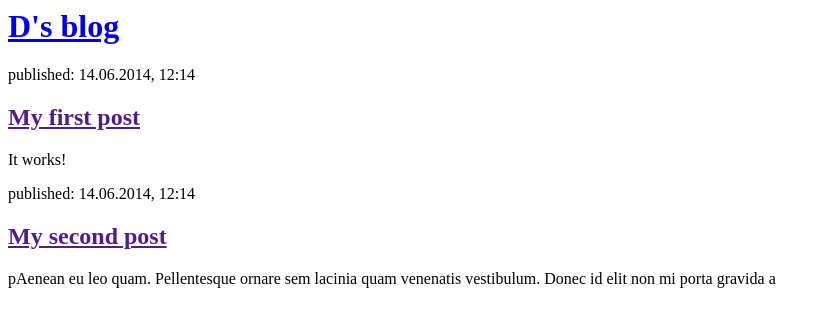
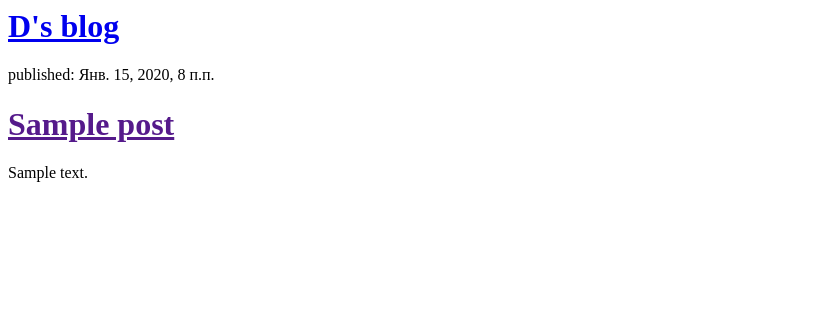
Before and after one commit to JuniorDG/my-first-blog, a Django app: template blog/templates/blog/post_list.html in a window 1280 px wide. Shown: the top 327 px of the page, without its empty margins (0-830 px from the left). Run offline with Django 3.2, Linux system fonts and the light colour scheme; the template is opened without the code that fills it: values that come from a table or form of the project are taken from there, others are empty; tables that the repository leaves empty hold one stand-in row (values such as "Sample post").

Commit message:
Modified templates to display posts from database.

```diff
--- a/blog/models.py
+++ b/blog/models.py
@@ -6,10 +6,10 @@ class Post(models.Model):
 	title = models.CharField(max_length=200)
 	text = models.TextField()
 	created_date = models.DateTimeField(default=timezone.now)
-	publised_date = models.DateTimeField(blank=True, null=True)
+	published_date = models.DateTimeField(blank=True, null=True)
 
 	def publish(self):
-		self.publised_date = timezone.now()
+		self.published_date = timezone.now()
 		self.save()
 
 	def __str__(self):
--- a/blog/templates/blog/post_list.html
+++ b/blog/templates/blog/post_list.html
@@ -7,14 +7,13 @@
 			<h1><a href="/">D's blog</a></h1>
 		</div>
 		<div>
-			<p>published: 14.06.2014, 12:14</p>
-			<h2><a href="">My first post</a></h2>
-			<p>It works!</p>
-		</div>
-		<div>
-			<p>published: 14.06.2014, 12:14</p>
-			<h2><a href="">My second post</a></h2>
-			<p>pAenean eu leo quam. Pellentesque ornare sem lacinia quam venenatis vestibulum. Donec id elit non mi porta gravida a</p>
+			{% for post in posts %}
+				<div>
+					<p>published: {{ post.published_date }}</p>
+					<h1><a href="">{{ post.title }}</a></h1>
+					<p>{{ post.text|linebreaksbr }}</p>
+				</div>
+			{% endfor %}
 		</div>
 	</body>
 </html>
--- a/blog/views.py
+++ b/blog/views.py
@@ -1,5 +1,8 @@
 from django.shortcuts import render
+from django.utils import timezone
+from .models import Post
 
 # Create your views here.
 def post_list(request):
-	return render(request, 'blog/post_list.html', {})
+	posts = Post.objects.filter(published_date__lte=timezone.now()).order_by('published_date')
+	return render(request, 'blog/post_list.html', {'posts': posts})
```
Also changed, not shown: blog/migrations/0002_auto_20180401_1348.py (added).
